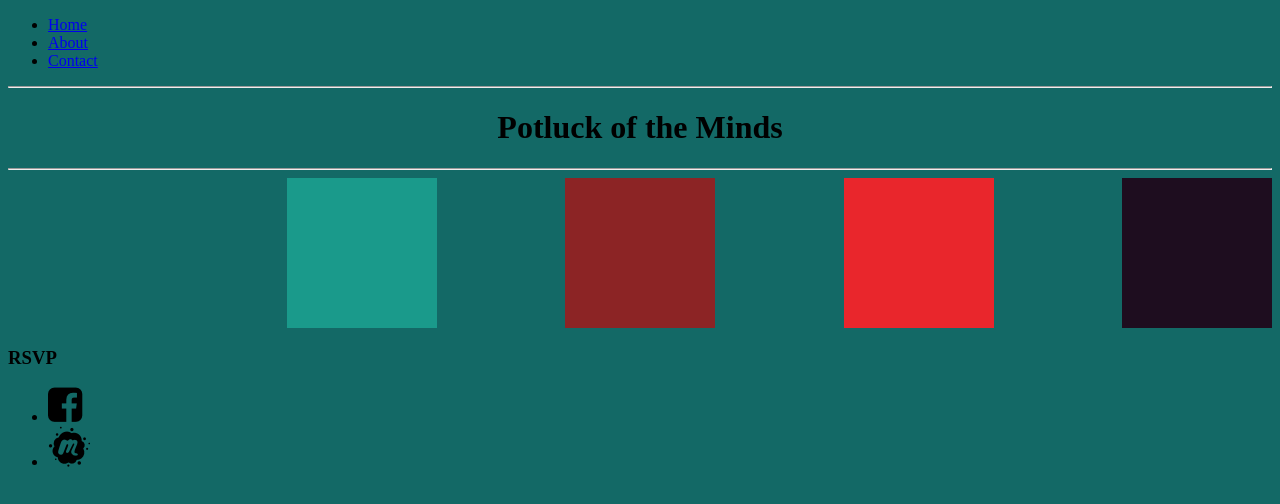
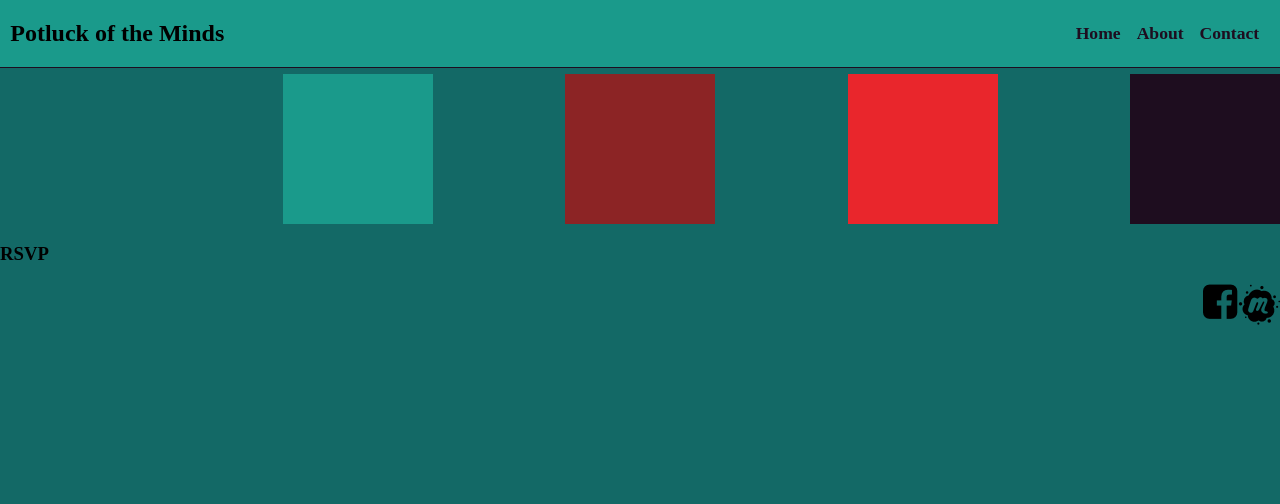
Before and after one commit to iverunamok/potluck-of-the-minds, a website built with Parcel: page src/index.html in a window 1280 px wide. Built offline with nearby package versions, Linux system fonts and the light colour scheme.

Commit message:
navbar good to go

```diff
--- a/src/index.html
+++ b/src/index.html
@@ -8,19 +8,15 @@
     <link rel="stylesheet" href="./stylesheets/index.scss">
   </head>
   <body>
-    <header>
-      <nav>
-        <ul>
+    <header class="header">
+      <nav class="navbar">
+        <h2 class="basic_brand"> Potluck of the Minds </h2>
+        <ul class="top_nav">
           <li><a href="index.html">Home</a></li>
           <li><a href="about.html">About</a></li>
           <li><a href="contact.html">Contact</a></li>
         </ul>
       </nav>
-      <hr>
-      <div style="text-align: center">
-        <h1> Potluck of the Minds </h1>
-      </div>
-      <hr>
     </header>
     <section>
       <div class="flexboxContainer">
@@ -34,7 +30,7 @@
     </section>
     <footer>
       <h3>RSVP</h3>
-      <ul>
+      <ul class="footer">
         <li><img src="images/facebook-square.png"></li>
         <li><img src="images/meetup.png"></li>
       </ul>
--- a/src/stylesheets/index.scss
+++ b/src/stylesheets/index.scss
@@ -4,8 +4,26 @@ $tertiary: #8C2425;
 $quaternary: #E9262C;
 $quinary: #1E0D1F;
 
+@mixin display-flex($align, $justify, $direction) {
+  display: flex;
+  align-items: $align;
+  justify-content: $justify;
+  flex-direction: $direction;
+}
+
+@mixin box-shadow(){
+  -webkit-box-shadow: 6px 6px 20px -9px rgba(30,13,31,0.62);
+  -moz-box-shadow: 6px 6px 20px -9px rgba(30,13,31,0.62);
+  box-shadow: 6px 6px 20px -9px rgba(30,13,31,0.62);
+}
+
+@mixin bottom-border() {
+  border-bottom: 1px #1E0D1F solid;
+}
+
 body {
   background-color: $primary;
+  margin: 0rem;
 }
 .test{
   width: 150px;
@@ -31,3 +49,40 @@ body {
 .purple {
   background-color: $quinary;
 }
+
+.top_nav {
+  list-style: none;
+  background-color: #1A9A8B;
+  padding-right: .8rem;
+  @include display-flex(center, space-between, row);
+  a {
+    text-decoration: none;
+    color: #1E0D1F;
+    padding: .5rem;
+    font-size: 2.2vh;
+    font-weight: bold;
+  }
+}
+
+.header {
+  @include bottom-border();
+  margin-bottom: .8vh;
+  .navbar {
+    background-color: #1A9A8B;
+    width: 100%;
+    @include display-flex(center, space-between, row);
+    .basic_brand {
+      padding-left: 0.8vw;
+    }
+  }
+}
+
+.footer {
+  display: flex;
+  list-style: none;
+  align-content: center;
+  justify-content: flex-end;
+  li {
+    text-decoration: none;
+  }
+}
```
Also changed, not shown: src/about.html (+4 -8 lines), src/contact.html (+7 -11 lines).
